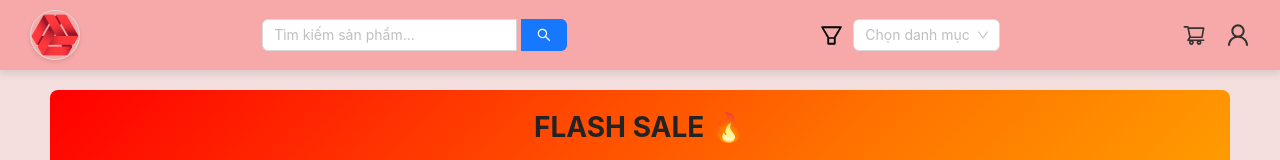
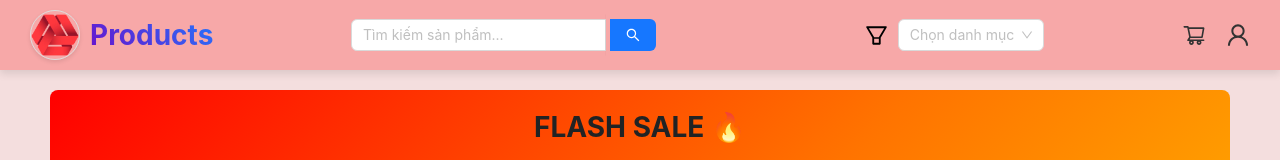
Before and after one commit to minhhkhoa/product_pro, a React (Vite) app in the folder product_ant/: page / in a window 1280 px wide. Shown: the top 160 px of the page. Built offline with nearby package versions, Linux system fonts and the light colour scheme; no server answers.

Commit message:
thêm linh tinh

```diff
--- a/product_ant/src/components/admin/DashBoard/style.css
+++ b/product_ant/src/components/admin/DashBoard/style.css
@@ -8,7 +8,10 @@
   font-size: 28px;
   font-weight: bold;
   margin-bottom: 20px;
-  color: #1890ff;
+  margin-left: 10px;
+    background: linear-gradient(45deg, #6a11cb, #2575fc);
+    -webkit-background-clip: text;
+    -webkit-text-fill-color: transparent;
 }
 
 .stat-card {
--- a/product_ant/src/components/client/CardProduct/index.jsx
+++ b/product_ant/src/components/client/CardProduct/index.jsx
@@ -1,4 +1,4 @@
-import { Card, Col, Tag, Button, InputNumber, Image } from 'antd';
+import { Card, Col, Tag, Button, InputNumber, Image, Spin } from 'antd';
 import './style.css';
 import PropTypes from 'prop-types';
 import { useParams } from 'react-router-dom';
@@ -8,7 +8,12 @@ const { Meta } = Card;
 const CardProduct = ({ product }) => {
   const { slugProduct } = useParams();
   if (!product) {
-    return <div>Loading...</div>;  // Hiển thị Loading nếu product chưa có dữ liệu
+    // Hiển thị Loading nếu product chưa có dữ liệu
+    return (
+      <>
+        <Spin className="spin" />
+      </>
+    )
   } else {
     const {
       title,
@@ -29,7 +34,7 @@ const CardProduct = ({ product }) => {
           hoverable
           cover={
             <Image
-              style={{ height: "200px", width: "200px", marginLeft: '30px'}}
+              style={{ height: "200px", width: "200px", marginLeft: '30px' }}
               className="card-product-thumbnail"
               alt={title} src={thumbnail}
             />
--- a/product_ant/src/components/client/DetailProduct/index.jsx
+++ b/product_ant/src/components/client/DetailProduct/index.jsx
@@ -7,6 +7,7 @@ import { Swiper, SwiperSlide } from "swiper/react";
 import { Navigation } from "swiper/modules";
 import "swiper/css";
 import "swiper/css/navigation";
+import { Spin } from "antd";
 
 function DetailProduct() {
   const { slugProduct } = useParams();
@@ -64,7 +65,11 @@ function DetailProduct() {
       </>
     );
   } else {
-    return <div>Loading...</div>;
+    return (
+      <>
+        <Spin className="spin"/>
+      </>
+    );
   }
 }
 
--- a/product_ant/src/components/client/DetailProduct/style.css
+++ b/product_ant/src/components/client/DetailProduct/style.css
@@ -39,3 +39,9 @@
   opacity: 0.3;
   cursor: not-allowed;
 }
+
+.spin{
+  width: 100%;
+  height: 100%;
+  background-color: #fad0c4;
+}
--- a/product_ant/src/layout/client/HeaderClient/index.jsx
+++ b/product_ant/src/layout/client/HeaderClient/index.jsx
@@ -13,6 +13,7 @@ const HeaderClient = () => {
         <Link to="/">
           <img className="image" src={logo} alt="Logo" />
         </Link>
+        <h1 className="pageHome">Products</h1>
       </div>
       <div className="search-bar">
         <Input.Search className="gido" placeholder="Tìm kiếm sản phẩm..." enterButton />
--- a/product_ant/src/layout/client/HeaderClient/style.css
+++ b/product_ant/src/layout/client/HeaderClient/style.css
@@ -77,3 +77,10 @@
     margin-top: 10px;
   }
 }
+
+.pageHome{
+  margin-left: 10px;
+  background: linear-gradient(45deg, #6a11cb, #2575fc);
+    -webkit-background-clip: text;
+    -webkit-text-fill-color: transparent;
+}
```
